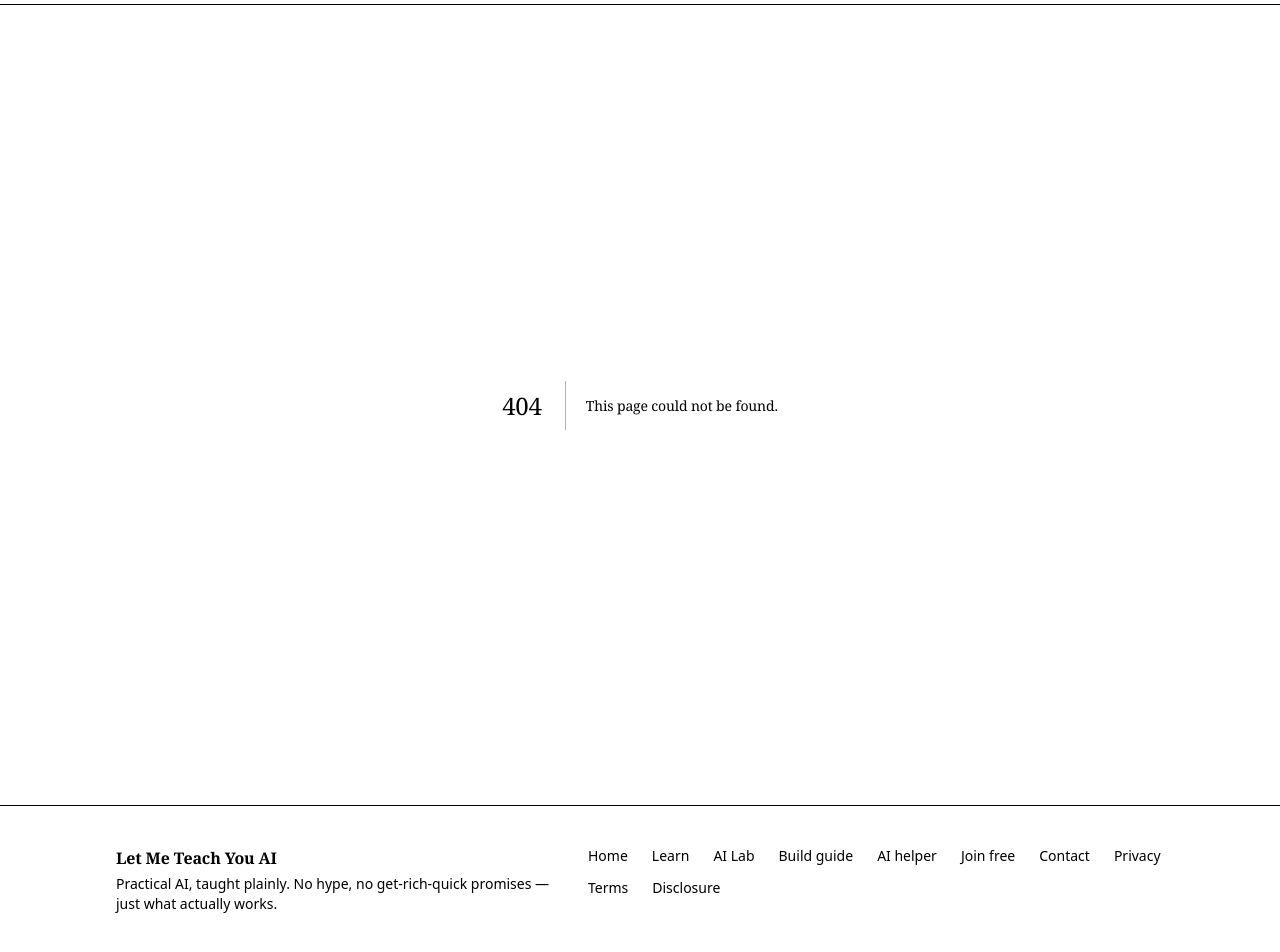
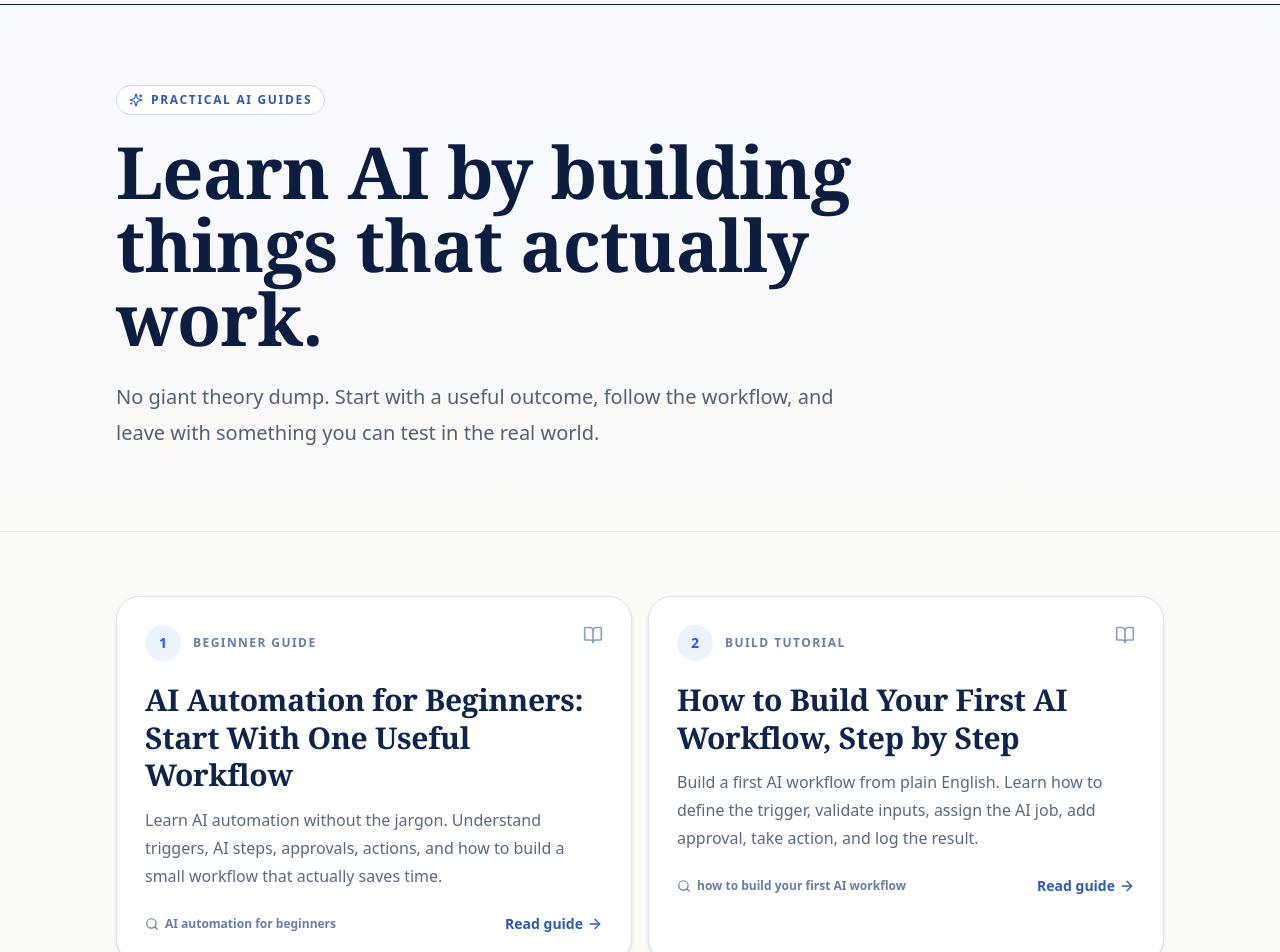
Before and after one commit to DopestT/Let-Me-Teach-You-AI, a Next.js app: page /guides in a window 1280 px wide. Before the commit this address had no page. Shown: the part 60-1012 px from the top of the page. Built offline with nearby package versions, Linux system fonts and the light colour scheme.

Commit message:
Add AI guides SEO hub

```diff
--- /dev/null
+++ b/app/guides/page.tsx
@@ -0,0 +1,102 @@
+import type { Metadata } from "next";
+import Link from "next/link";
+import { ArrowRight, BookOpen, Search, Sparkles } from "lucide-react";
+import { seoGuides } from "@/lib/seo-guides";
+
+const SITE_URL = "https://www.letmeteachyouai.com/guides";
+
+export const metadata: Metadata = {
+  title: "Practical AI Guides for Beginners",
+  description: "Practical AI guides for beginners covering AI automation, workflows, agents, ChatGPT for business, n8n, Make, and small AI business ideas.",
+  alternates: { canonical: SITE_URL },
+  openGraph: {
+    type: "website",
+    url: SITE_URL,
+    title: "Practical AI Guides for Beginners · Let Me Teach You AI",
+    description: "Learn AI by building useful things: workflows, automations, agents, and small business systems.",
+  },
+};
+
+export default function GuidesPage() {
+  const itemListJsonLd = {
+    "@context": "https://schema.org",
+    "@type": "ItemList",
+    name: "Let Me Teach You AI beginner guides",
+    itemListElement: seoGuides.map((guide, index) => ({
+      "@type": "ListItem",
+      position: index + 1,
+      url: `https://www.letmeteachyouai.com/guides/${guide.slug}`,
+      name: guide.title,
+    })),
+  };
+
+  return (
+    <>
+      <script
+        type="application/ld+json"
+        dangerouslySetInnerHTML={{ __html: JSON.stringify(itemListJsonLd) }}
+      />
+
+      <header className="border-b border-[#dfe6f0] bg-[linear-gradient(180deg,#f7f9ff_0%,#fbfaf7_100%)]">
+        <div className="container-editorial py-14 sm:py-20">
+          <div className="max-w-4xl">
+            <div className="inline-flex items-center gap-2 rounded-full border border-[#ccd8f2] bg-white px-3 py-1.5 text-xs font-bold uppercase tracking-[.14em] text-[#3158b5]">
+              <Sparkles className="h-3.5 w-3.5" /> Practical AI guides
+            </div>
+            <h1 className="mt-5 font-editorial text-5xl font-semibold leading-[1.02] tracking-[-.04em] text-[#0c1d3f] sm:text-7xl">
+              Learn AI by building things that actually work.
+            </h1>
+            <p className="mt-6 max-w-3xl text-xl leading-9 text-[#536177]">
+              No giant theory dump. Start with a useful outcome, follow the workflow, and leave with something you can test in the real world.
+            </p>
+          </div>
+        </div>
+      </header>
+
+      <main className="bg-[#fbfaf7]">
+        <section className="container-editorial py-12 sm:py-16">
+          <div className="grid gap-4 lg:grid-cols-2">
+            {seoGuides.map((guide, index) => (
+              <Link
+                key={guide.slug}
+                href={`/guides/${guide.slug}`}
+                className="group rounded-3xl border border-[#dfe6f0] bg-white p-6 shadow-sm transition hover:-translate-y-0.5 hover:border-[#9fb5ef] hover:shadow-md sm:p-7"
+              >
+                <div className="flex items-start justify-between gap-4">
+                  <div className="flex items-center gap-3">
+                    <span className="grid h-9 w-9 place-items-center rounded-full bg-[#edf2ff] text-sm font-bold text-[#2457ff]">{index + 1}</span>
+                    <span className="text-xs font-bold uppercase tracking-[.12em] text-[#6a7da3]">{guide.eyebrow}</span>
+                  </div>
+                  <BookOpen className="h-5 w-5 text-[#8aa0c5]" />
+                </div>
+                <h2 className="mt-5 font-editorial text-2xl font-semibold leading-tight text-[#10234a] group-hover:text-[#2457ff] sm:text-3xl">
+                  {guide.title}
+                </h2>
+                <p className="mt-3 leading-7 text-[#5a6980]">{guide.description}</p>
+                <div className="mt-6 flex flex-wrap items-center justify-between gap-3">
+                  <span className="inline-flex items-center gap-1.5 text-xs font-semibold text-[#6a7da3]">
+                    <Search className="h-3.5 w-3.5" /> {guide.primaryKeyword}
+                  </span>
+                  <span className="inline-flex items-center gap-1 text-sm font-bold text-[#3158b5]">Read guide <ArrowRight className="h-4 w-4" /></span>
+                </div>
+              </Link>
+            ))}
+          </div>
+        </section>
+
+        <section className="border-t border-[#dfe6f0] bg-[#f5f7fc]">
+          <div className="container-editorial py-12 sm:py-16">
+            <div className="rounded-[2rem] border border-[#20345f] bg-[#07152f] p-8 text-white shadow-[0_26px_70px_rgba(7,21,47,.12)] sm:p-10">
+              <p className="text-xs font-bold uppercase tracking-[.14em] text-[#8fb0ff]">From reading to building</p>
+              <h2 className="mt-3 max-w-3xl font-editorial text-3xl font-semibold sm:text-4xl">Use the free lessons when you are ready to build a complete project.</h2>
+              <p className="mt-4 max-w-2xl leading-7 text-[#c8d5ea]">The guides answer one search question at a time. The learning paths connect those skills into an actual build.</p>
+              <Link href="/learn" className="mt-7 inline-flex items-center gap-2 rounded-full bg-white px-6 py-3 font-semibold text-[#0c1d3f] hover:bg-[#eef3ff]">
+                Browse free lessons <ArrowRight className="h-4 w-4" />
+              </Link>
+            </div>
+          </div>
+        </section>
+      </main>
+    </>
+  );
+}
```
